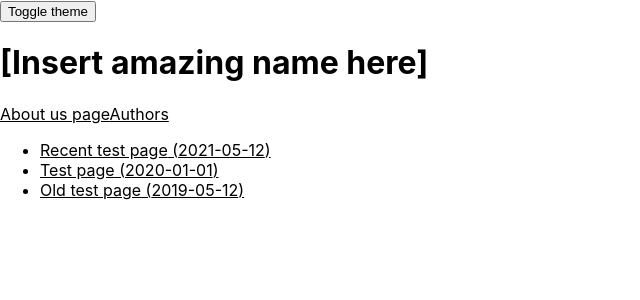
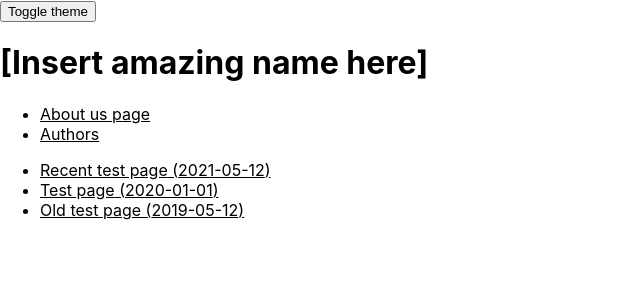
Before and after one commit to somedevsdo/blog, a Next.js app: page / in a window 1280 px wide. Shown: the top 300 px of the page, without its empty margins (0-640 px from the left). Built offline with nearby package versions, Linux system fonts and the light colour scheme.

Commit message:
Moved top level links to a list, so they were not floating in the ether

```diff
--- a/pages/index.tsx
+++ b/pages/index.tsx
@@ -32,12 +32,18 @@ const Home = (props: IHomeProps): JSX.Element => {
       </Head>
       <header>
         <h1>{name}</h1>
+        <ul>
+          <li>
             <Link href="/about">
               <a data-testid="link-about">About us page</a>
             </Link>
+          </li>
+          <li>
             <Link href="/authors">
               <a data-testid="link-authors">Authors</a>
             </Link>
+          </li>
+        </ul>
       </header>
       <main>
         <section>
```
Lines whose indentation alone changed are shown as unchanged.
